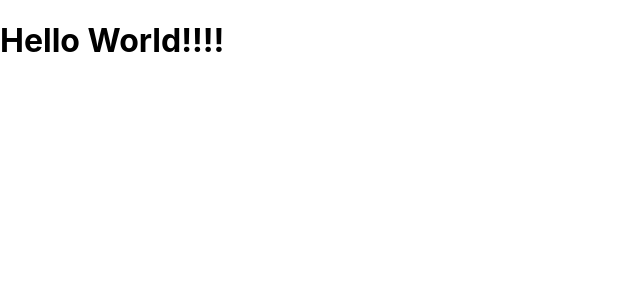
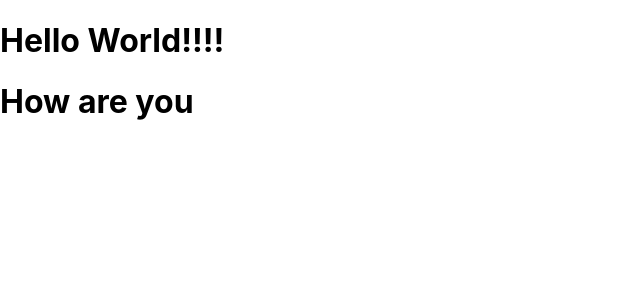
Before and after one commit to pampana-subrahmanyam/react-js, a React (Create React App) app: page / in a window 1280 px wide. Shown: the top 300 px of the page, without its empty margins (0-640 px from the left). Built offline with nearby package versions, Linux system fonts and the light colour scheme; the HTML template or start-up script is replaced by a standard one.

Commit message:
working state

```diff
--- /dev/null
+++ b/src/1_basics/1_simple_elements.js
@@ -0,0 +1,29 @@
+
+////IN react js ,we can create componect by using functions
+
+function singleElement() {
+    //If you want to return one statement then you can use on line
+    return <h1>Hello Boss!!!!</h1>;
+  }
+
+  function useVarible() {
+    return <div>
+      <h1>Hello World!!!!</h1>
+      <h1>How are you</h1>
+    </div>;
+  }
+
+  function multipleElemenmts() {
+    //If multiple statements are there you can use div.Place all the elements inside that
+    return <div>
+      <h1>Hello World!!!!</h1>
+      <h1>How are you</h1>
+    </div>;
+  }
+
+  function TestFile1() {
+   //return singleElement();
+   return multipleElemenmts();
+  }
+
+  export default TestFile1;
--- /dev/null
+++ b/src/1_basics/App.js
@@ -0,0 +1,7 @@
+
+import TestFile1 from './1_simple_elements';
+
+function App(){
+  return TestFile1();
+}
+export default App;
--- a/src/1_helloworld/App.js
+++ /dev/null
@@ -1,10 +0,0 @@
-
-////IN react js ,we can create componect by using functions
-
-function App() {
-  return (<div>
-    <h1>Hello World!!!!</h1>
-  </div>);
-}
-
-export default App;
--- a/src/index.js
+++ b/src/index.js
@@ -3,7 +3,7 @@ import ReactDOM from 'react-dom/client';
 import './index.css';
 import reportWebVitals from './reportWebVitals';
 
-import App from './1_helloworld/App';
+import App from './1_basics/App';
 
 
 const root = ReactDOM.createRoot(document.getElementById('root'));
```
